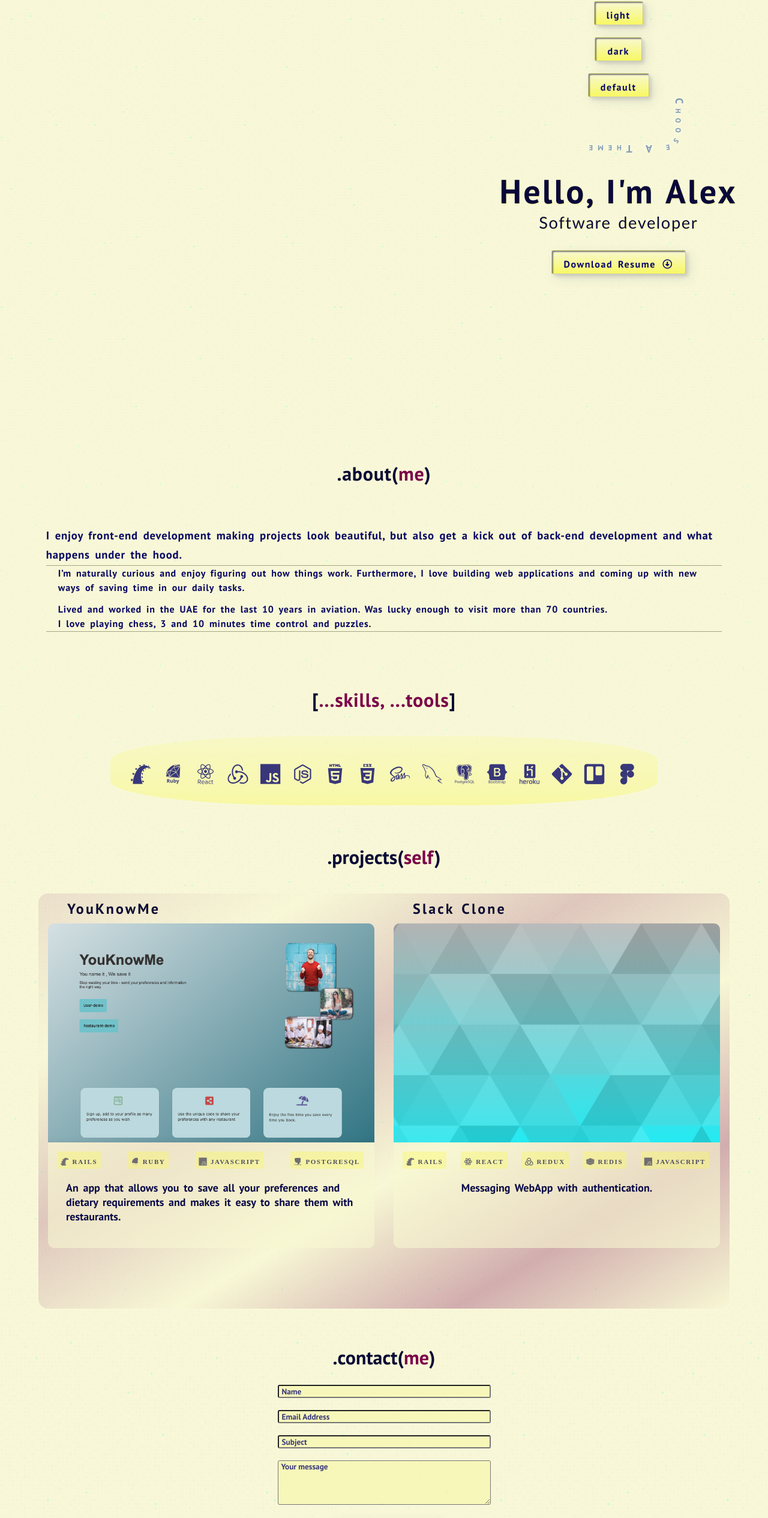
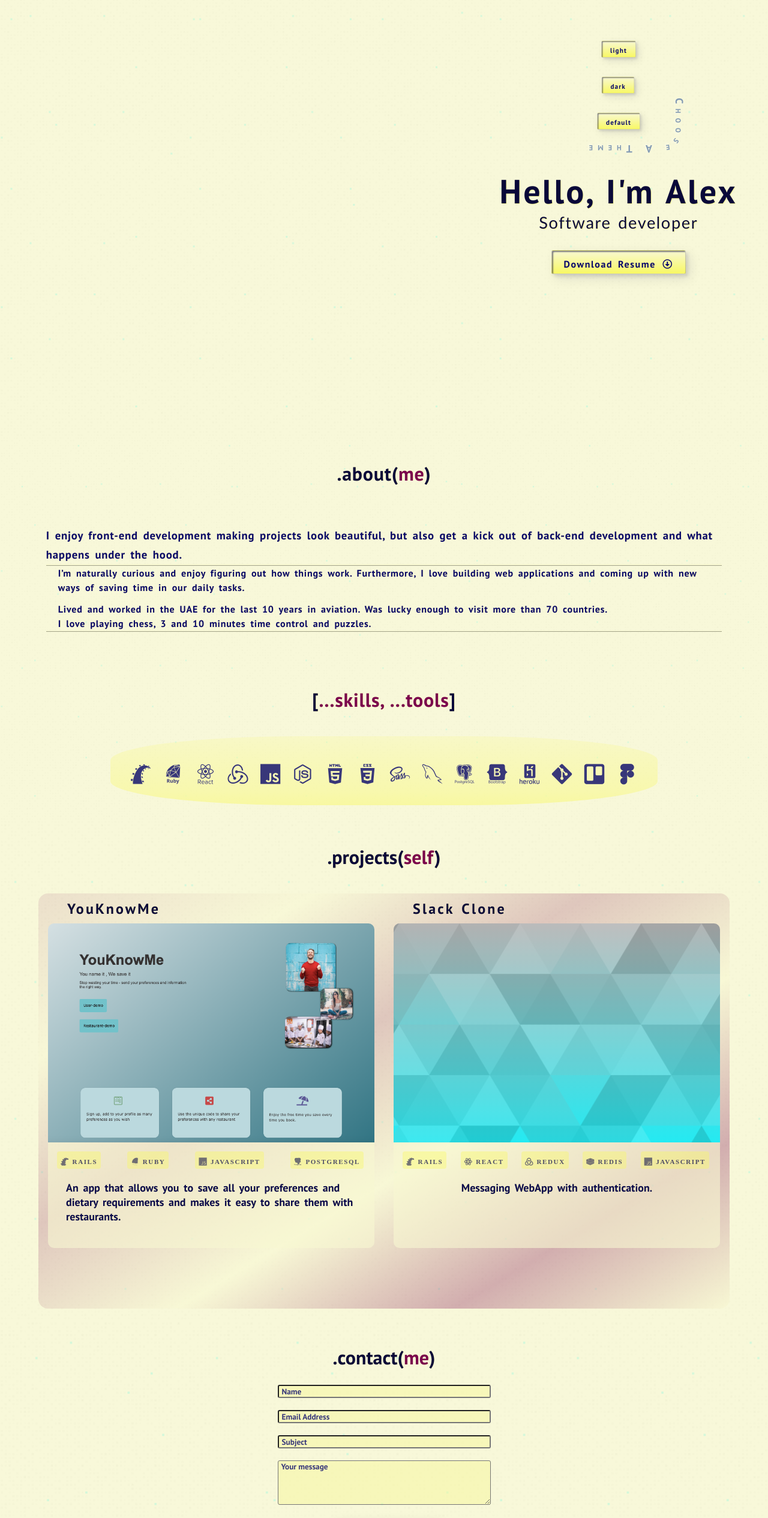
Before and after one commit to alex4tm/portfolio-v1, a React (Create React App) app: page / in a window 1280 px wide. Shown: the part 152-2682 px from the top of the page at 60% size. Built offline with nearby package versions, Linux system fonts and the light colour scheme.

Commit message:
adjusted contact form button to match download resume and added main color text to input fields

```diff
--- a/src/components/ContactUs.css
+++ b/src/components/ContactUs.css
@@ -35,6 +35,7 @@
   background-color:  rgba(var(--color-background-second), 0.5);
   padding-left: 5px;
   border-radius: 3px;
+  color: rgba(var(--color-background-main-500)); ;
 }
 
 .contact-wrapper input::placeholder {
@@ -62,9 +63,7 @@
 }
 
 #submit-btn input {
-  background-color: rgb(var(--color-background-main));
-  text-shadow: 0.2px 0.2px rgb(var(--color-background-second));
-  border: 1px solid rgb(var(--color-main-700));
+
   margin-bottom: 2rem;
 }
 
@@ -76,12 +75,13 @@
   position: absolute;
   left: 80%;
   top: 25%;
-  color: rgb(var(--color-main-700));
+  color: rgb(var(--color-main-300));
+  z-index: 2;
 }
 
 #submit-btn input:hover,
 #submit-btn input:focus {
-  transition: 0.2s;
+  transition: all 0.3s ease-in-out;
   cursor: pointer;
   color: rgb(var(--color-main-700)) !important;
   text-shadow: none;
--- a/src/components/HeroSection.css
+++ b/src/components/HeroSection.css
@@ -66,8 +66,13 @@
 .theme-wrapper {
   display: flex;
   flex-direction: column;
-  justify-content: fit-content;
+  justify-content: center;
   align-items: center;
+
+}
+
+.theme-wrapper button {
+  transform: scale(0.7);
 }
 
 .theme-changer {
```
